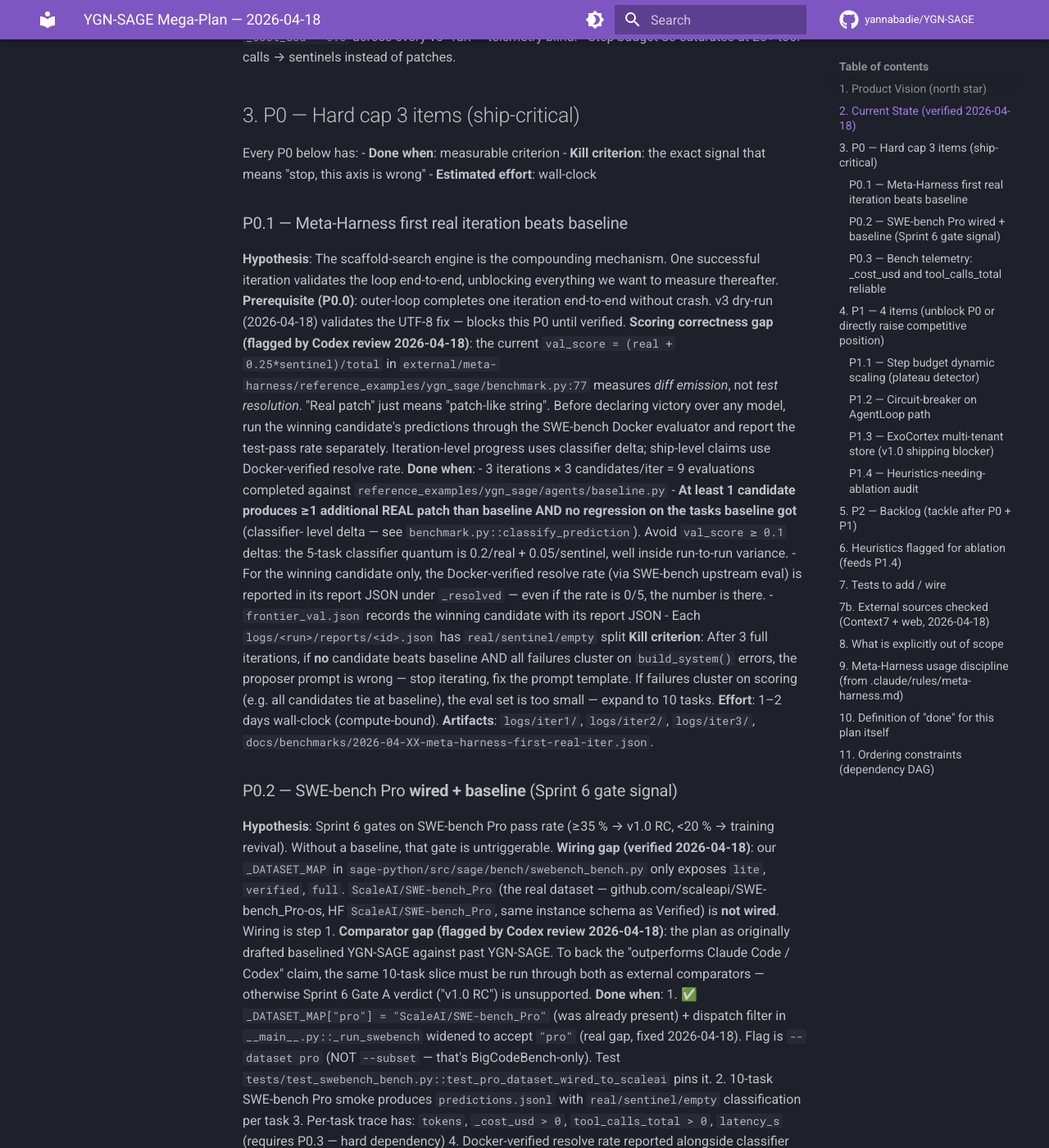
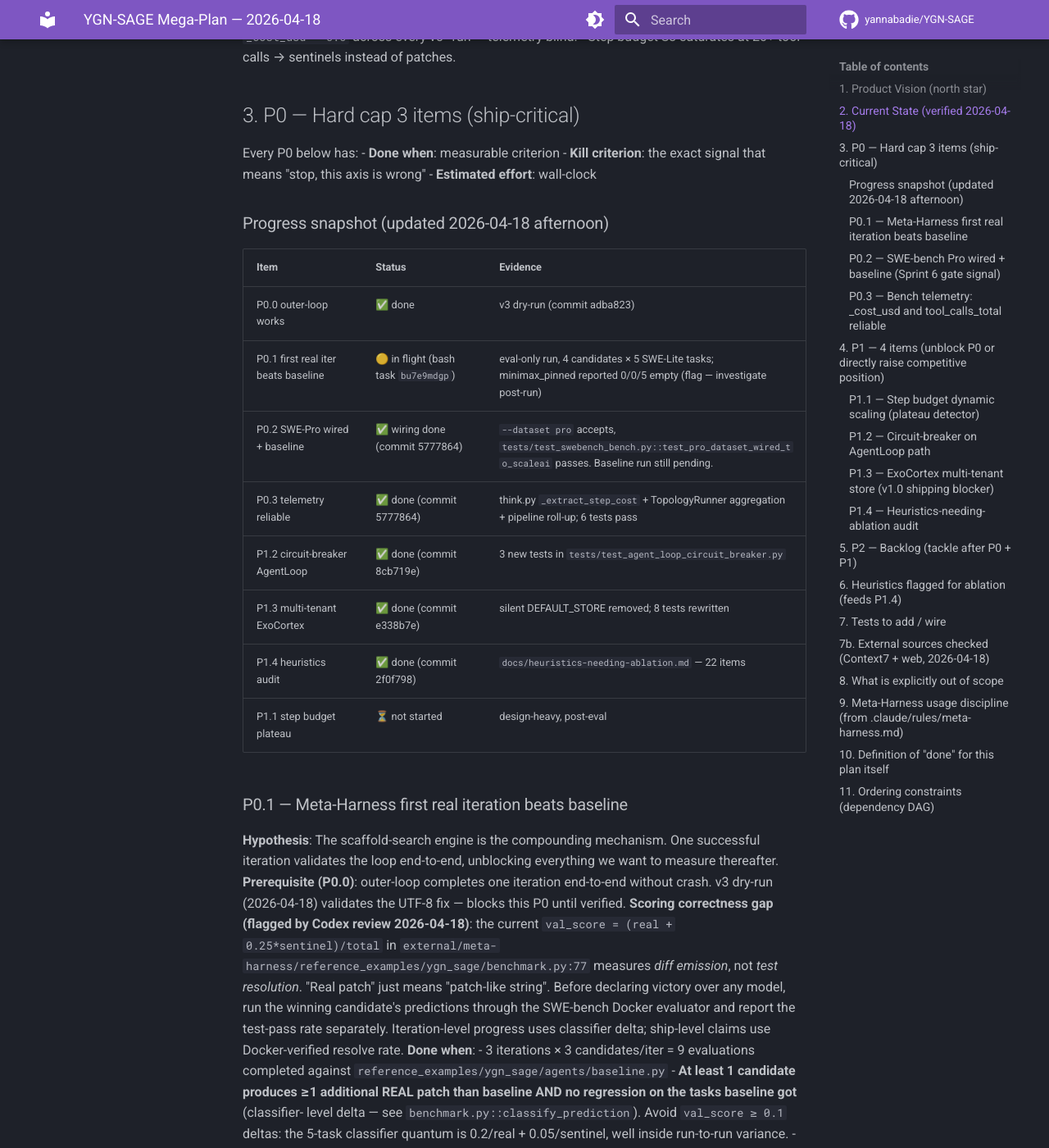
Before and after one commit to yannabadie/YGN-SAGE, an MkDocs documentation site: the page built from docs/superpowers/plans/2026-04-18-mega-plan.md, in a window 1280 px wide and 1400 px high, scrolled down 1439 px. Shown: the whole window at 82% size. Built offline with MkDocs 1.6.1 and Material for MkDocs 9.7.7, drawn with Linux system fonts in a browser that asks for light colours; comment, search, counter and statistics services are not loaded.

Commit message:
fix(llm): clamp temperature=1.0 for GPT-5 series (OpenAI reasoning)
OpenAI's GPT-5 / GPT-5.x reasoning models reject any temperature != 1
with "BadRequestError: invalid temperature: only 1 is allowed for this
model". Caught on the 2026-04-18 Meta-Harness first real evaluation —
4/5 SWE-Lite tasks failed with this error on the OpenAI call path:

  astropy__astropy-14995 latency=59473ms error="invalid temperature"
  astropy__astropy-6938  latency=91624ms error="invalid temperature"
  astropy__astropy-7746  latency=139974ms error="invalid temperature"
  django__django-10924   latency=97644ms error="invalid temperature"

Mirror the Gemini 3.x clamp introduced in 081812d (F8 fix): if the
effective model string contains "gpt-5" (lowercased), force temp=1.0
regardless of what the config asked for.

Same shape as the Gemini branch so the next LiteLLM rejection
(Claude 4.x reasoning?) can be added in one line.

Also: mega-plan progress snapshot — P0.2, P0.3, P1.2, P1.3, P1.4 all
committed (ref commits 5777864, e338b7e, 8cb719e, 2f0f798). P0.1
Meta-Harness eval in flight (bash bu7e9mdgp).

Co-Authored-By: Claude Opus 4.7 (1M context) <noreply@anthropic.com>

```diff
--- a/docs/superpowers/plans/2026-04-18-mega-plan.md
+++ b/docs/superpowers/plans/2026-04-18-mega-plan.md
@@ -52,6 +52,19 @@ Every P0 below has:
 - **Done when**: measurable criterion
 - **Kill criterion**: the exact signal that means "stop, this axis is wrong"
 - **Estimated effort**: wall-clock
+
+### Progress snapshot (updated 2026-04-18 afternoon)
+
+| Item | Status | Evidence |
+|---|---|---|
+| P0.0 outer-loop works | ✅ done | v3 dry-run (commit adba823) |
+| P0.1 first real iter beats baseline | 🟡 in flight (bash task `bu7e9mdgp`) | eval-only run, 4 candidates × 5 SWE-Lite tasks; minimax_pinned reported 0/0/5 empty (flag — investigate post-run) |
+| P0.2 SWE-Pro wired + baseline | ✅ wiring done (commit 5777864) | `--dataset pro` accepts, `tests/test_swebench_bench.py::test_pro_dataset_wired_to_scaleai` passes. Baseline run still pending. |
+| P0.3 telemetry reliable | ✅ done (commit 5777864) | think.py `_extract_step_cost` + TopologyRunner aggregation + pipeline roll-up; 6 tests pass |
+| P1.2 circuit-breaker AgentLoop | ✅ done (commit 8cb719e) | 3 new tests in `tests/test_agent_loop_circuit_breaker.py` |
+| P1.3 multi-tenant ExoCortex | ✅ done (commit e338b7e) | silent DEFAULT_STORE removed; 8 tests rewritten |
+| P1.4 heuristics audit | ✅ done (commit 2f0f798) | `docs/heuristics-needing-ablation.md` — 22 items |
+| P1.1 step budget plateau | ⏳ not started | design-heavy, post-eval |
 
 ### P0.1 — Meta-Harness first real iteration beats baseline
 **Hypothesis**: The scaffold-search engine is the compounding mechanism.
```
Also changed, not shown: 1 other file.
